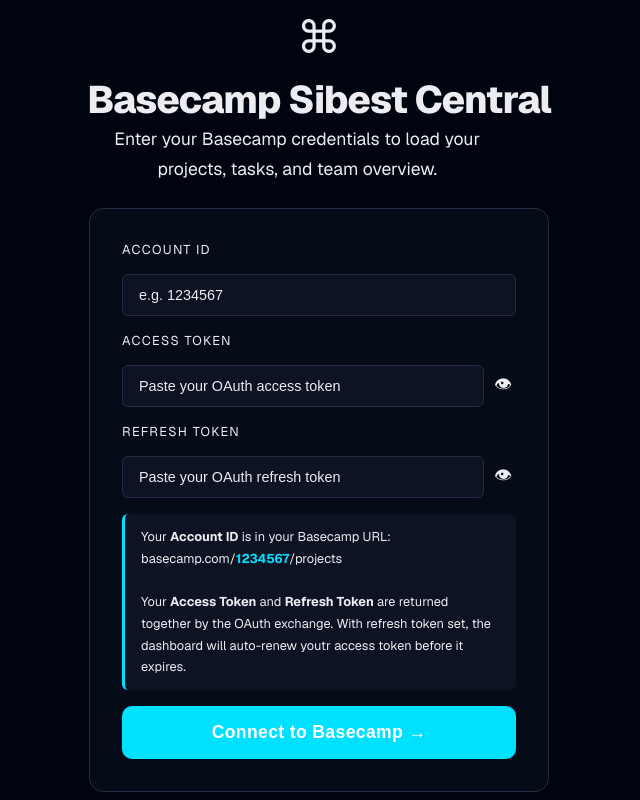
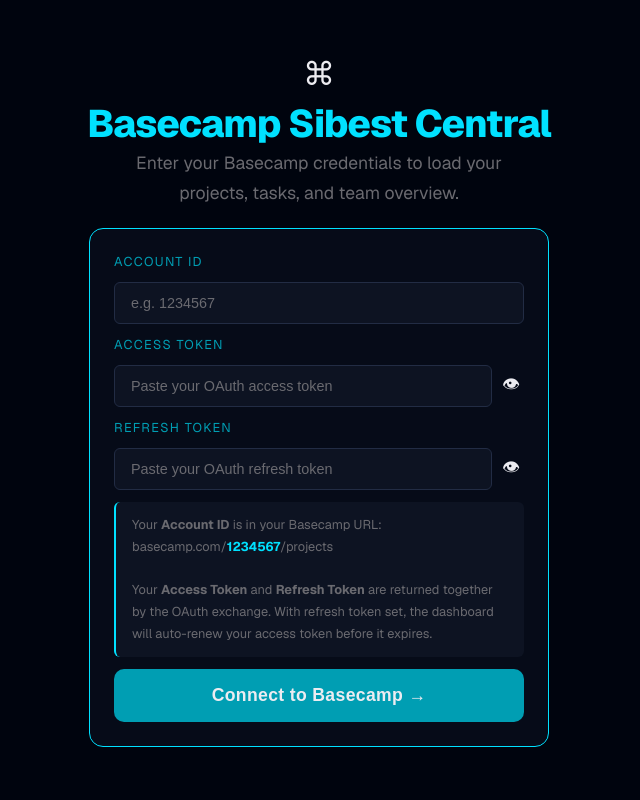
Before and after one commit to abdulraheem-alsibyani/sibest-central, a website: page public/index.html in a window 1280 px wide. Shown: the whole page, without its empty margins (321-961 px from the left). Drawn offline with nearby package versions, Linux system fonts and the light colour scheme.

Commit message:
style: update the login screen

```diff
--- a/public/index.html
+++ b/public/index.html
@@ -16,7 +16,7 @@
     <!-- SETUP -->
     <div id="setup-screen">
       <div style="text-align: center">
-        <div style="font-size: 2.8rem; margin-bottom: 8px">⌘</div>
+        <div style="font-size: 2rem; margin-bottom: 4px">⌘</div>
         <h1>Basecamp Sibest Central</h1>
         <p>
           Enter your Basecamp credentials to load your projects, tasks, and team
@@ -81,7 +81,7 @@
           >/projects<br /><br />
           Your <strong>Access Token</strong> and
           <strong>Refresh Token</strong> are returned together by the OAuth
-          exchange. With refresh token set, the dashboard will auto-renew youtr
+          exchange. With refresh token set, the dashboard will auto-renew your
           access token before it expires.
         </div>
         <button class="btn-primary" id="connect-btn" onclick="connect()">
--- a/public/styles.css
+++ b/public/styles.css
@@ -69,42 +69,45 @@
   align-items: center;
   justify-content: center;
   flex-direction: column;
-  gap: 24px;
+  gap: 20px;
+  overflow-y: auto;
+  padding: 32px 16px;
 }
 #setup-screen h1 {
   font-size: var(--text-xl);
   font-weight: 800;
-  color: var(--text);
+  color: var(--accent);
   letter-spacing: -1px;
 }
 #setup-screen p {
-  color: var(--muted);
+  color: var(--text-muted);
   font-size: var(--text-base);
   text-align: center;
   max-width: 420px;
+  margin: 0 auto;
   line-height: 1.7;
 }
 .setup-box {
   background: var(--surface);
-  border: 1px solid var(--border2);
+  border: 1px solid var(--accent);
   border-radius: var(--radius-lg);
-  padding: var(--space-2xl);
+  padding: var(--space-xl);
   width: 100%;
   max-width: 460px;
   display: flex;
   flex-direction: column;
-  gap: 16px;
+  gap: 12px;
 }
 .setup-box label {
   font-size: var(--text-xs);
-  color: var(--muted);
+  color: var(--accent-dim);
   letter-spacing: 0.1em;
   text-transform: uppercase;
 }
 .setup-box input {
   background: var(--surface2);
   border: 1px solid var(--border2);
-  color: var(--text);
+  color: var(--text-muted);
   font-size: var(--text-sm);
   padding: var(--space-md) var(--space-lg);
   border-radius: var(--radius-sm);
@@ -116,12 +119,11 @@
   border-color: var(--accent);
 }
 .setup-box input::placeholder {
-  color: var(--muted);
+  color: var(--text-muted);
 }
 .btn-primary {
-  background: var(--accent);
+  background: var(--accent-dim);
   color: var(--text);
-  color: #fff;
   border: none;
   padding: var(--space-lg) var(--space-xl);
   border-radius: var(--radius-md);
@@ -134,7 +136,7 @@
   letter-spacing: 0.02em;
 }
 .btn-primary:hover {
-  background: var(--accent-dim);
+  background: var(--secondary);
   transform: translateY(-1px);
 }
 .btn-primary:disabled {
@@ -144,12 +146,12 @@
 }
 .setup-hint {
   font-size: var(--text-xs);
-  color: var(--muted);
+  color: var(--text-muted);
   line-height: 1.7;
   background: var(--surface2);
   padding: var(--space-md) var(--space-lg);
   border-radius: var(--radius-sm);
-  border-left: 3px solid var(--accent);
+  border-left: 2px solid var(--accent);
 }
 
 /* APP */
```
